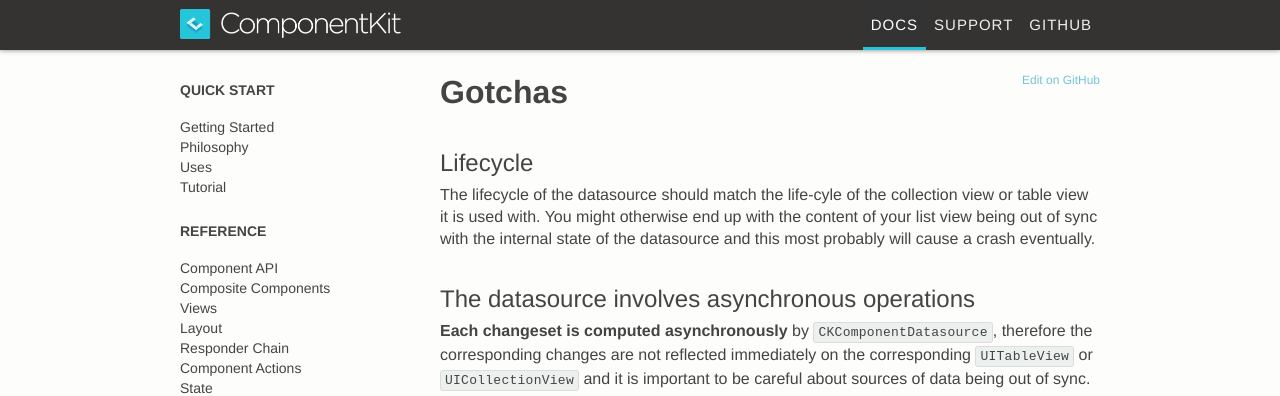
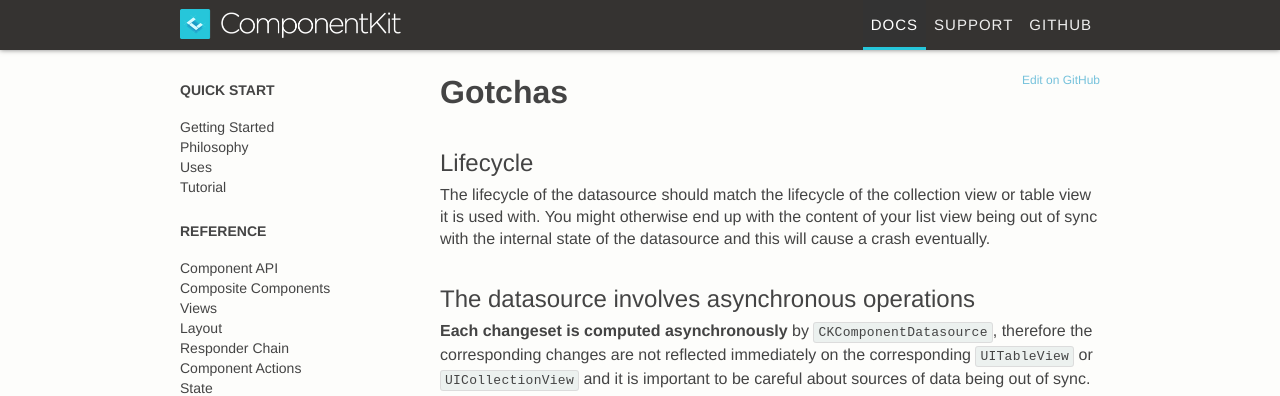
Before and after one commit to dstnbrkr/componentkit, a Jekyll site: the page built from _docs/datasource-gotchas.md, in a window 1280 px wide and 900 px high. Shown: the top 396 px of the window. Built offline with Jekyll 4.4.1, drawn with Linux system fonts in a browser that asks for light colours; Markdown is read by kramdown in place of the engine named in the settings; comment, search, counter and statistics services are not loaded.

Commit message:
Spelling and grammar.

```diff
--- a/_docs/datasource-gotchas.md
+++ b/_docs/datasource-gotchas.md
@@ -7,7 +7,7 @@ permalink: /docs/datasource-gotchas.html
 
 ## Lifecycle
 
-The lifecycle of the datasource should match the life-cyle of the collection view or table view it is used with. You might otherwise end up with the content of your list view being out of sync with the internal state of the datasource and this most probably will cause a crash eventually.
+The lifecycle of the datasource should match the lifecycle of the collection view or table view it is used with. You might otherwise end up with the content of your list view being out of sync with the internal state of the datasource and this will cause a crash eventually.
 
 ## The datasource involves asynchronous operations
 
```
